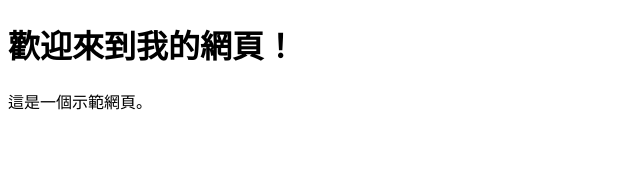
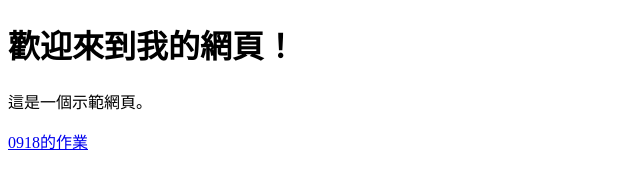
Before and after one commit to yichihh/17, a plain HTML site: page index.html in a window 1280 px wide. Shown: the whole page, without its empty margins (0-640 px from the left). Drawn offline with Linux system fonts and the light colour scheme.

Commit message:
Update index.html

```diff
--- a/index.html
+++ b/index.html
@@ -6,5 +6,6 @@
 <body>
   <h1>歡迎來到我的網頁！</h1>
   <p>這是一個示範網頁。</p>
+  <a href="0918.html"taget="_blank">0918的作業<a>
 </body>
 </html>
```
